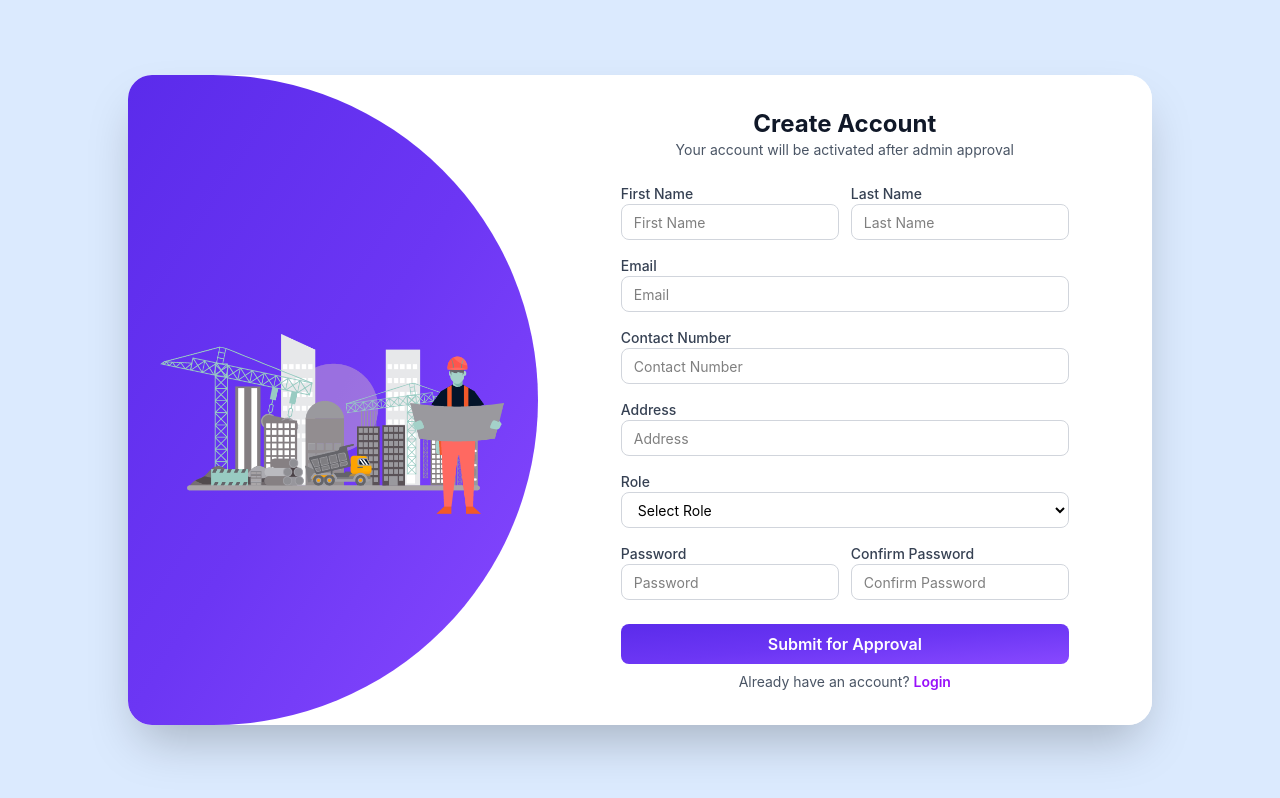
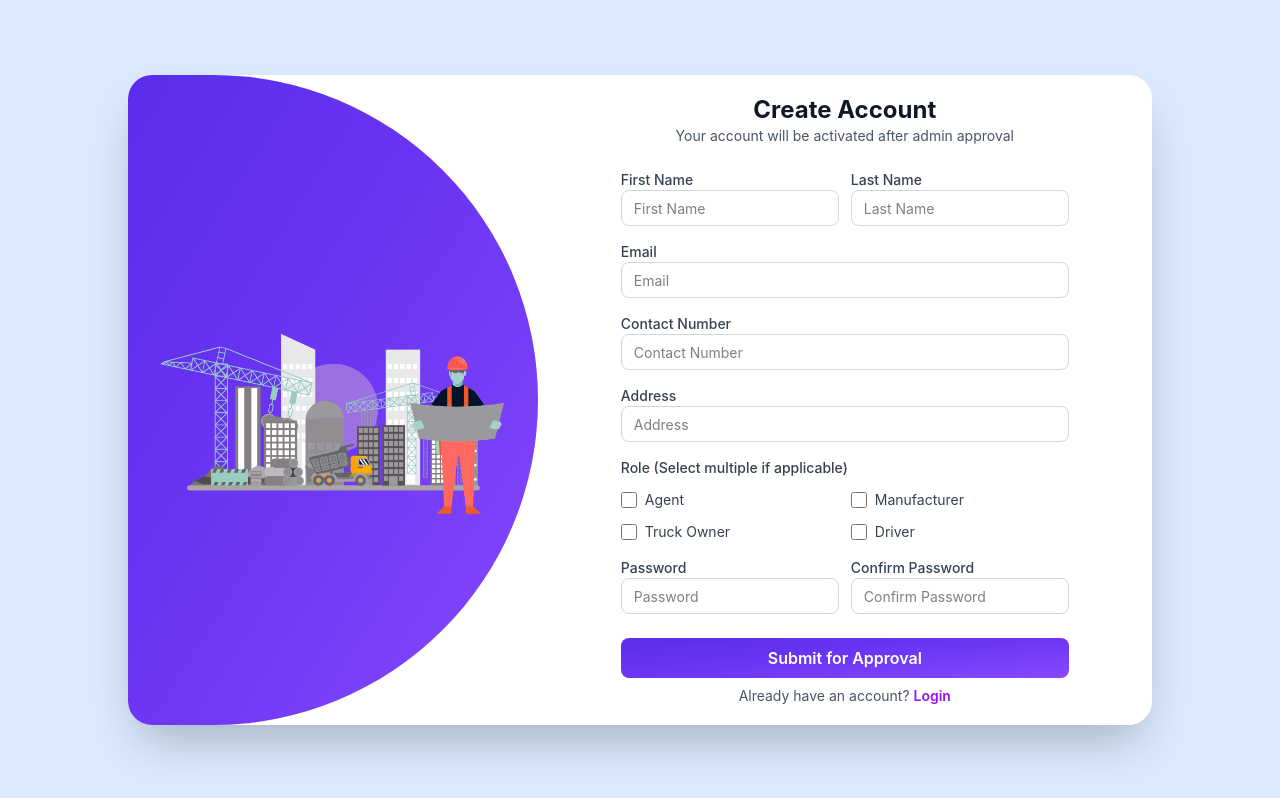
Before and after one commit to roririgroup/Roshan-Traders, a React (Vite) app in the folder client/: page /signup in a window 1280 px wide. Built offline with nearby package versions, Linux system fonts and the light colour scheme.

Commit message:
signup page

```diff
--- a/client/src/pages/signup/signup.jsx
+++ b/client/src/pages/signup/signup.jsx
@@ -11,7 +11,7 @@ const Signup = () => {
     email: "",
     contact: "",
     address: "",
-    role: "",
+    role: [], // Changed to array for multiple roles
     password: "",
     confirmPassword: "",
   });
@@ -20,8 +20,14 @@ const Signup = () => {
   const [error, setError] = useState("");
 
   const handleChange = (e) => {
-    const { name, value } = e.target;
-    setFormData((prev) => ({ ...prev, [name]: value }));
+    const { name, value, type, selectedOptions } = e.target;
+    if (name === 'role') {
+      // Handle multiple role selection
+      const selectedRoles = Array.from(selectedOptions, option => option.value);
+      setFormData((prev) => ({ ...prev, [name]: selectedRoles }));
+    } else {
+      setFormData((prev) => ({ ...prev, [name]: value }));
+    }
   };
 
   const handleSubmit = (e) => {
@@ -191,22 +197,32 @@ const Signup = () => {
 
             {/* Role */}
             <div>
-              <label className="block text-sm font-medium text-gray-700 ">
-                Role
+              <label className="block text-sm font-medium text-gray-700 mb-3">
+                Role (Select multiple if applicable)
               </label>
-              <select
-                name="role"
-                value={formData.role}
-                onChange={handleChange}
-                className="w-full h-9 border border-gray-300 rounded-lg px-3 text-sm focus:outline-none focus:border-[#555] transition-all"
-                required
-              >
-                <option value="">Select Role</option>
-                <option value="Agent">Agent</option>
-                <option value="Manufacturer">Manufacturer</option>
-                <option value="Truck Owner">Truck Owner</option>
-                <option value="Driver">Driver</option>
-              </select>
+              <div className="grid grid-cols-2 gap-3">
+                {['Agent', 'Manufacturer', 'Truck Owner', 'Driver'].map((role) => (
+                  <label key={role} className="flex items-center space-x-2 cursor-pointer">
+                    <input
+                      type="checkbox"
+                      name="role"
+                      value={role}
+                      checked={formData.role.includes(role)}
+                      onChange={(e) => {
+                        const { value, checked } = e.target;
+                        setFormData((prev) => ({
+                          ...prev,
+                          role: checked
+                            ? [...prev.role, value]
+                            : prev.role.filter((r) => r !== value)
+                        }));
+                      }}
+                      className="h-4 w-4 text-purple-600 focus:ring-purple-500 border-gray-300 rounded"
+                    />
+                    <span className="text-sm text-gray-700">{role}</span>
+                  </label>
+                ))}
+              </div>
             </div>
 
             {/* Password & Confirm Password */}
--- a/client/src/user/superadmin/SignUpApprovalPage/SignUpApprovalPage.jsx
+++ b/client/src/user/superadmin/SignUpApprovalPage/SignUpApprovalPage.jsx
@@ -119,7 +119,10 @@ const SignUpApprovalPage = () => {
 
     // Apply role filter
     if (roleFilter !== 'all') {
-      users = users.filter(user => user.role?.toLowerCase() === roleFilter.toLowerCase());
+      users = users.filter(user => {
+        const userRoles = Array.isArray(user.role) ? user.role : [user.role];
+        return userRoles.some(role => role?.toLowerCase() === roleFilter.toLowerCase());
+      });
     }
 
     return users;
@@ -299,10 +302,19 @@ const SignUpApprovalPage = () => {
                               {user.firstName} {user.lastName}
                             </h3>
                             <div className="flex flex-wrap gap-2 mt-1 sm:mt-0">
-                              <span className={`inline-flex items-center px-2.5 py-0.5 rounded-full text-xs font-medium ${getRoleColor(user.role)}`}>
-                                {getRoleIcon(user.role)}
-                                <span className="ml-1">{user.role}</span>
-                              </span>
+                              {Array.isArray(user.role) ? (
+                                user.role.map((role, index) => (
+                                  <span key={index} className={`inline-flex items-center px-2.5 py-0.5 rounded-full text-xs font-medium ${getRoleColor(role)}`}>
+                                    {getRoleIcon(role)}
+                                    <span className="ml-1">{role}</span>
+                                  </span>
+                                ))
+                              ) : (
+                                <span className={`inline-flex items-center px-2.5 py-0.5 rounded-full text-xs font-medium ${getRoleColor(user.role)}`}>
+                                  {getRoleIcon(user.role)}
+                                  <span className="ml-1">{user.role}</span>
+                                </span>
+                              )}
                               <span className={`inline-flex items-center px-2.5 py-0.5 rounded-full text-xs font-medium ${getStatusColor(user.status)}`}>
                                 {user.status?.charAt(0).toUpperCase() + user.status?.slice(1)}
                               </span>
```
